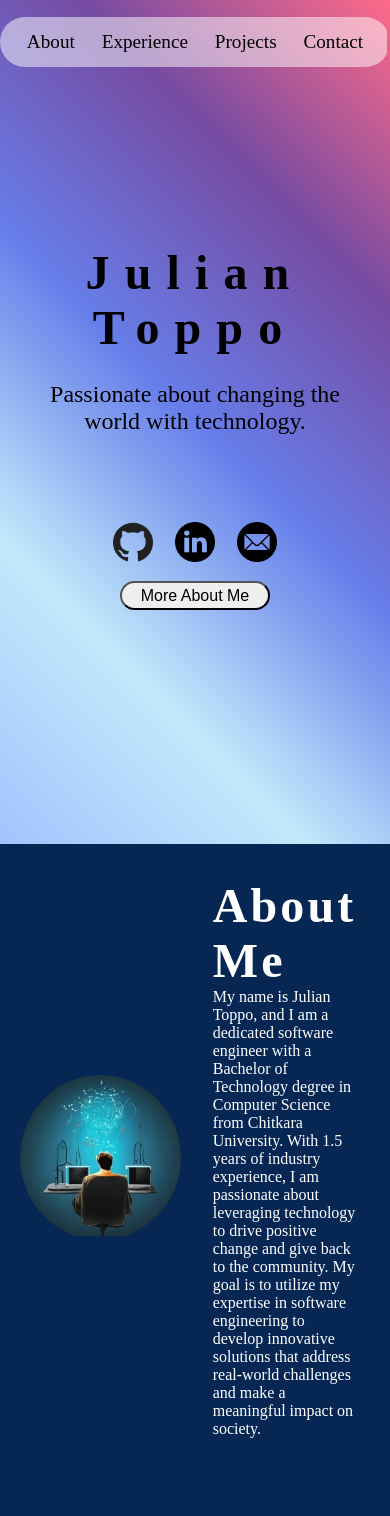
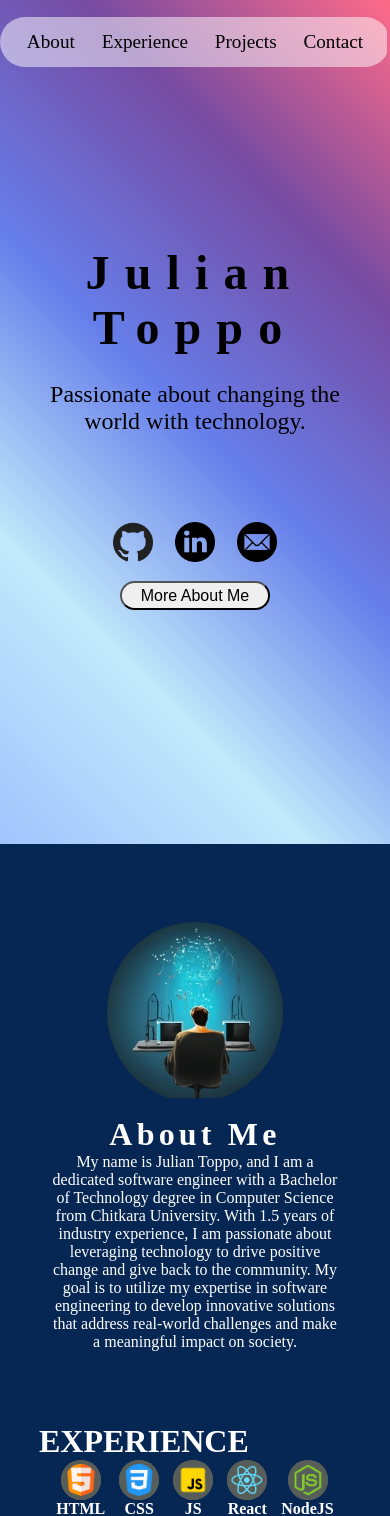
Before and after one commit to JulianToppo/pace-task, a Next.js app: page / in a window 390 px wide. Shown: the top 1516 px of the page. Built offline with nearby package versions, Linux system fonts and the light colour scheme.

Commit message:
Making about me responsive

```diff
--- a/styles/AboutUs.module.css
+++ b/styles/AboutUs.module.css
@@ -1,7 +1,7 @@
-.aboutMeSection{
+.aboutMeSection {
     display: flex;
     padding: 5%;
-    gap:5%;
+    gap: 5%;
     align-items: center;
     color: white;
     background-color: rgba(6, 39, 84);
@@ -9,30 +9,52 @@
     height: 100%;
 
 }
-.myImage{
+
+.myImage {
     border-radius: 60%;
     overflow: hidden;
     width: 50%;
 }
 
-.profileimage{
+.profileimage {
     width: 100%;
     height: 100%;
 }
 
-.AboutMe{
+.AboutMe {
     width: 50%;
     height: 80%;
     display: flex;
     flex-direction: column;
     align-items: center;
     align-content: center;
-    gap:2%;
+    gap: 2%;
 
     padding: 4%;
 }
 
-.aboutMeHeading{
+.aboutMeHeading {
     font-size: 3rem;
     letter-spacing: 0.1cap;
 }
+
+@media (max-width:768px) {
+    .aboutMeSection {
+        flex-direction: column;
+        padding-top: 20%;
+    }
+
+    .AboutMe {
+        width: 90%;
+
+    }
+
+    .AboutMe>p {
+        text-align: center;
+    }
+
+    .aboutMeHeading{
+        font-size: 2rem;
+        letter-spacing: 0.2cap;
+    }
+}
```
